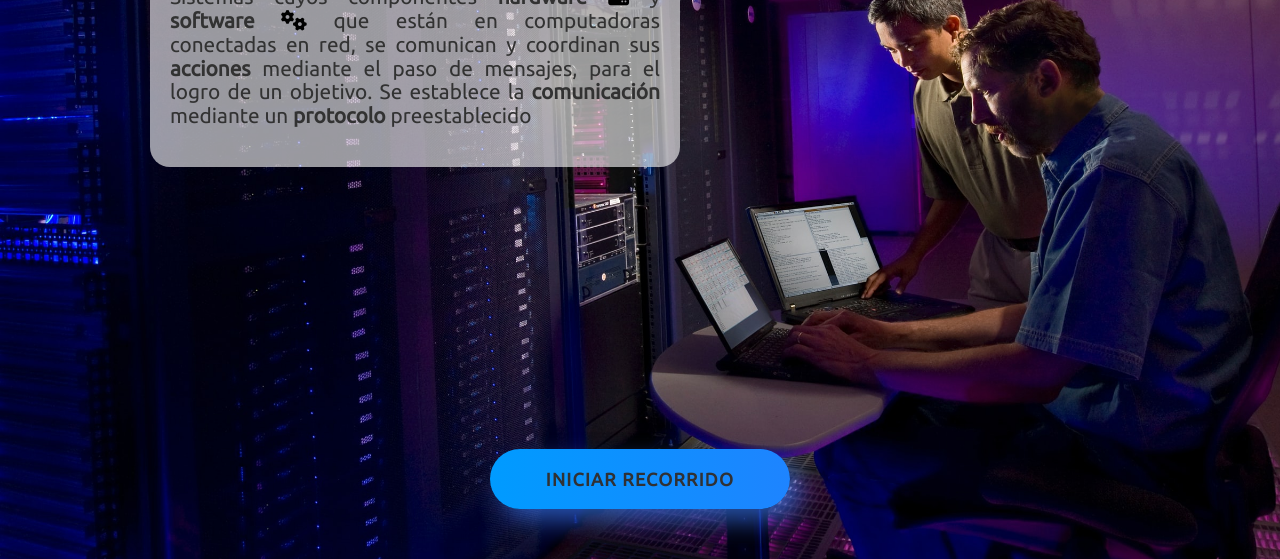
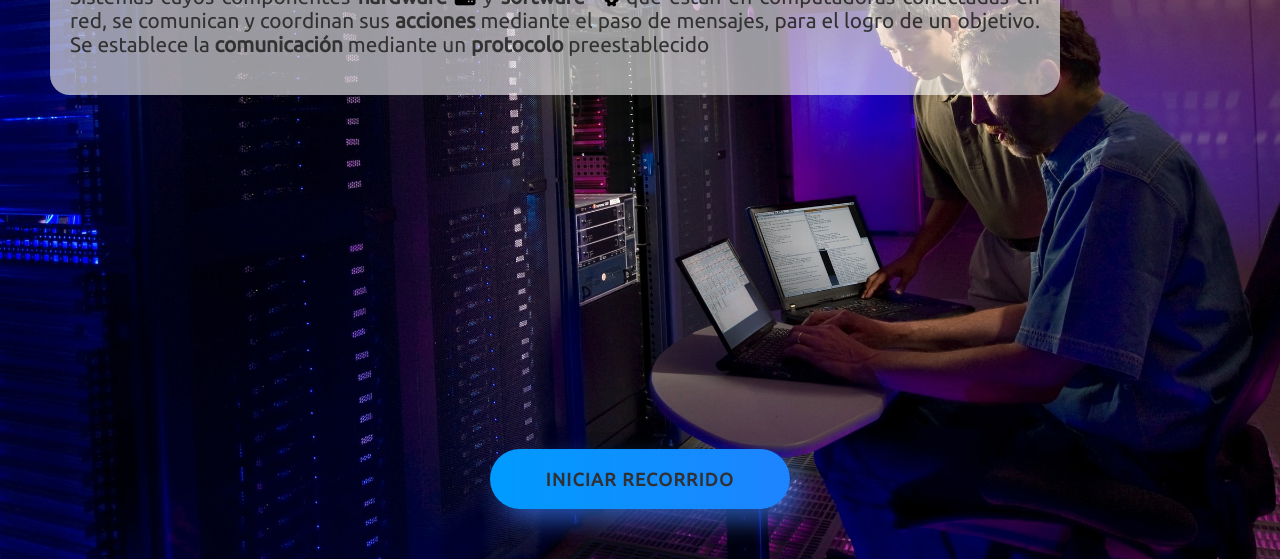
Before and after one commit to John17725/unit_1, a website: page index.html in a window 1280 px wide. Shown: the part 392-951 px from the top of the page. Drawn offline with Linux system fonts and the light colour scheme.

Commit message:
Finishing index & styles

```diff
--- a/styles/styles_index.css
+++ b/styles/styles_index.css
@@ -209,12 +209,17 @@ button:hover::before, button:focus::before {
 	color: #000;
 }
 
+
 @media(min-width: 1280px){
 	.slideshow {
 		height: 701px;
 	}
 	.header-content {
 		max-width: 1000px;
+	}
+	.text{
+		right: 220px;
+		left: 50px;
 	}
 }
 
```
